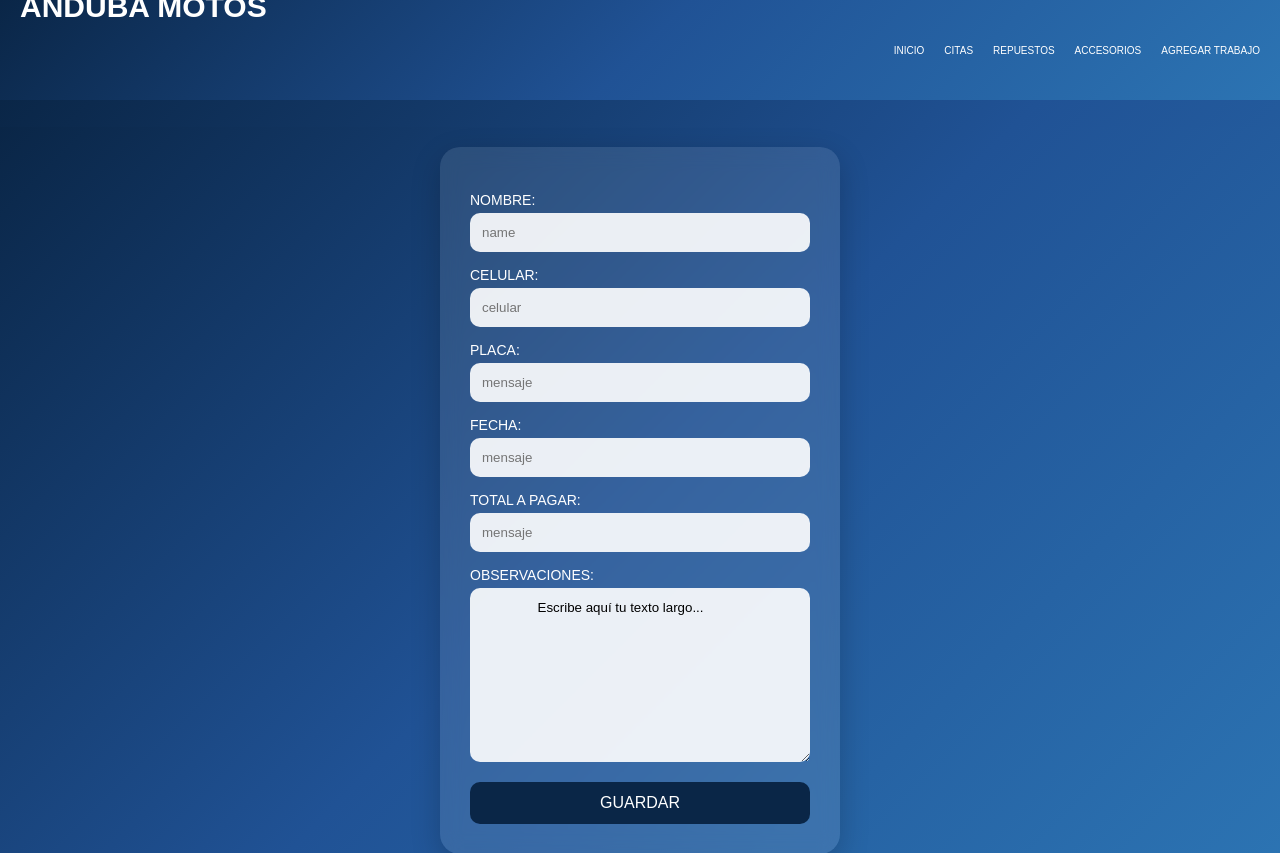
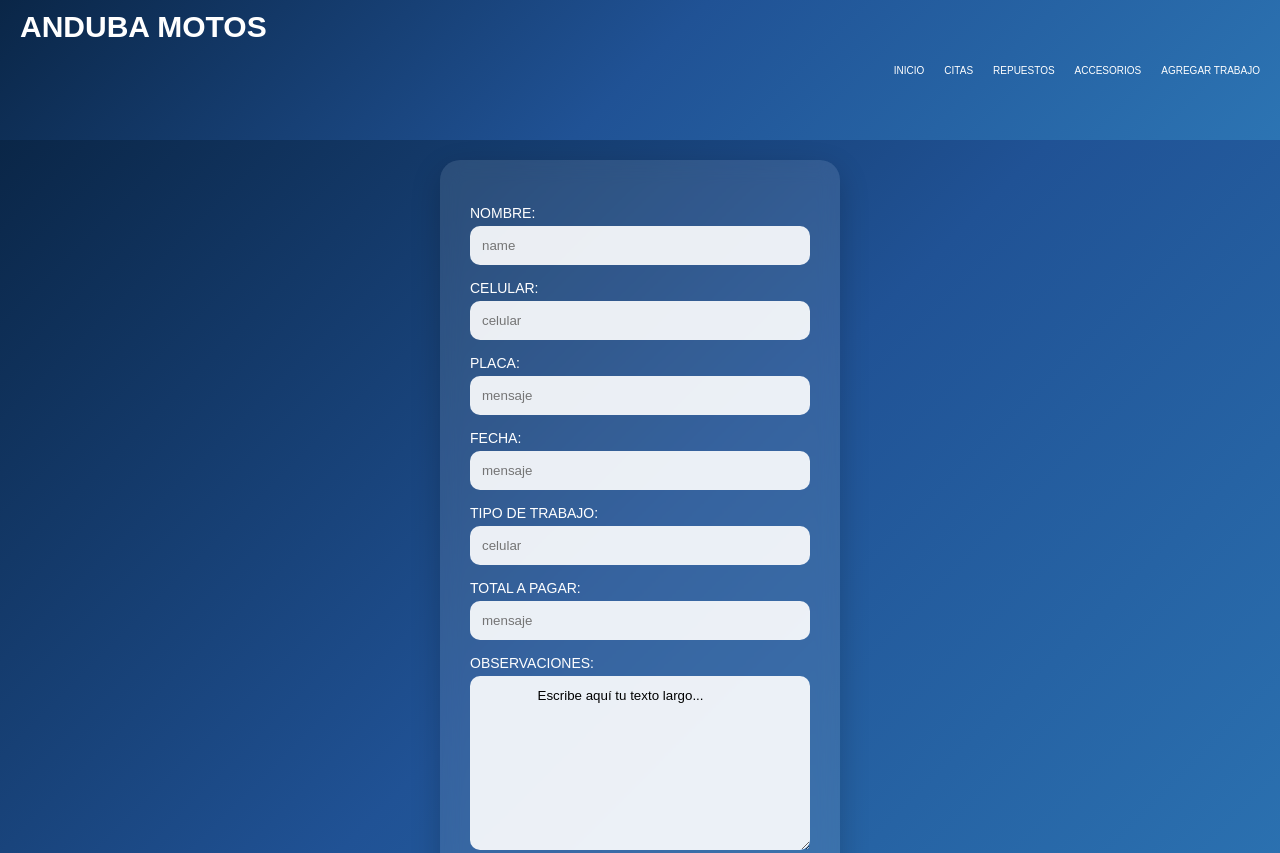
Before and after one commit to JoseDB475/PROYECTO_ANDUBA_MOTOS, a plain HTML site: page HTML/agregar_trabajos.html in a window 1280 px wide. Shown: the top 853 px of the page. Drawn offline with nearby package versions, Linux system fonts and the light colour scheme.

Commit message:
correcion formulario

```diff
--- a/CSS/general.css
+++ b/CSS/general.css
@@ -17,7 +17,7 @@ html{
     justify-content:space-between ;
     padding: 1rem 2rem;
     background: linear-gradient(135deg, #0A2647, #205295, #2C74B3);
-    height: 100px;
+    ;
 
 }
 
--- a/HTML/agregar_trabajos.html
+++ b/HTML/agregar_trabajos.html
@@ -62,6 +62,10 @@
                 <input type="text"placeholder="mensaje" id="mensaje">
                </label>
 
+               <label for="text">TIPO DE TRABAJO:
+                <input type="number" placeholder="celular"    name="contacto" id="contacto">
+               </label>
+
                <label for="number">TOTAL A PAGAR:
                 <input type="text"placeholder="mensaje" id="mensaje">
                </label>
```
